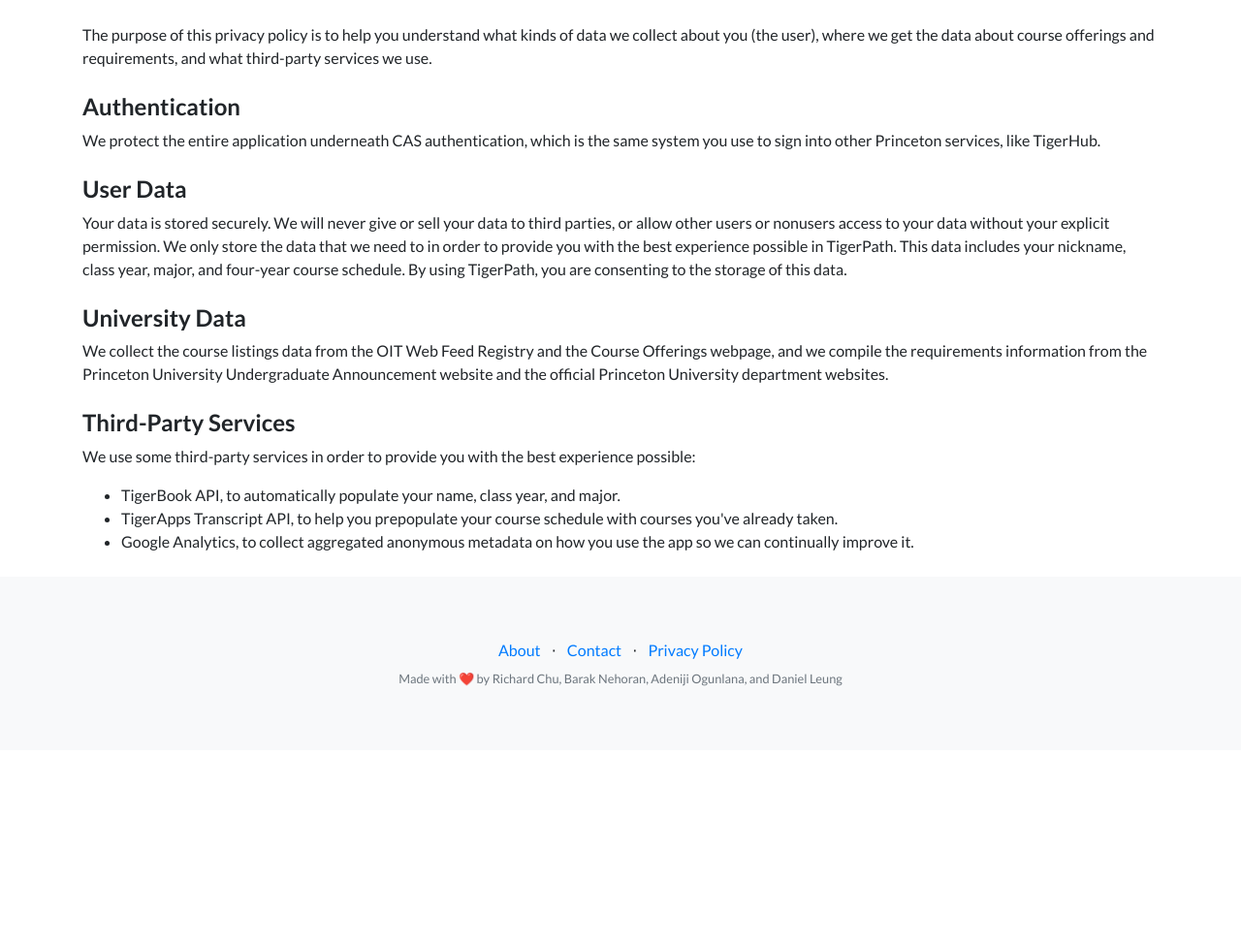
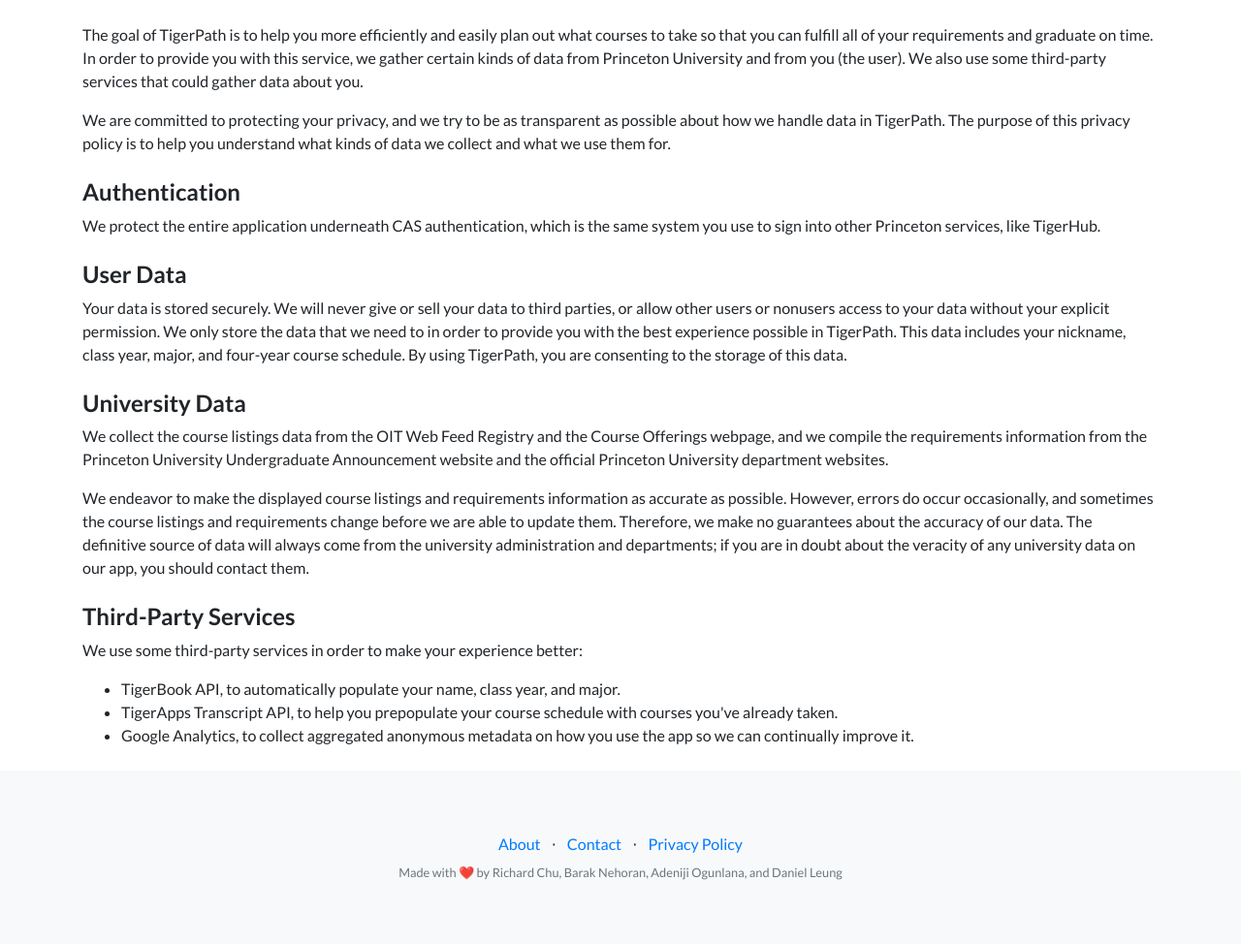
Before and after one commit to TigerAppsOrg/TigerPath, a Django app: template tigerpath/templates/tigerpath/privacy.html in a window 1280 px wide. Shown: the part 248-1222 px from the top of the page at 97% size. Before the commit the page ends 956 px from the top, so only its background shows below. Run offline with Django 3.2, Linux system fonts and the light colour scheme; the template is opened without the code that fills it, so the values that code supplies are empty; some libraries are stand-ins or nearby versions.

Commit message:
Update about formatting and privacy policy

```diff
--- a/tigerpath/static/landing/css/landing-page.css
+++ b/tigerpath/static/landing/css/landing-page.css
@@ -99,7 +99,7 @@ footer.footer {
 
 /* About page */
 
-.text-section h4 {
+.text-section {
   margin-top: 24px;
 }
 
--- a/tigerpath/templates/tigerpath/privacy.html
+++ b/tigerpath/templates/tigerpath/privacy.html
@@ -37,7 +37,8 @@
 
     <section class="container mb-4 mt-4">
       <div class="text-section">
-        <p>The purpose of this privacy policy is to help you understand what kinds of data we collect about you (the user), where we get the data about course offerings and requirements, and what third-party services we use.</p>
+        <p>The goal of TigerPath is to help you more efficiently and easily plan out what courses to take so that you can fulfill all of your requirements and graduate on time. In order to provide you with this service, we gather certain kinds of data from Princeton University and from you (the user). We also use some third-party services that could gather data about you. </p>
+        <p>We are committed to protecting your privacy, and we try to be as transparent as possible about how we handle data in TigerPath. The purpose of this privacy policy is to help you understand what kinds of data we collect and what we use them for.</p>
       </div>
       <div class="text-section">
         <h4>Authentication</h4>
@@ -50,10 +51,11 @@
       <div class="text-section">
         <h4>University Data</h4>
         <p>We collect the course listings data from the OIT Web Feed Registry and the Course Offerings webpage, and we compile the requirements information from the Princeton University Undergraduate Announcement website and the official Princeton University department websites.</p>
+        <p>We endeavor to make the displayed course listings and requirements information as accurate as possible. However, errors do occur occasionally, and sometimes the course listings and requirements change before we are able to update them. Therefore, we make no guarantees about the accuracy of our data. The definitive source of data will always come from the university administration and departments; if you are in doubt about the veracity of any university data on our app, you should contact them.</p>
       </div>
       <div class="text-section">
         <h4>Third-Party Services</h4>
-        <p>We use some third-party services in order to provide you with the best experience possible:</p>
+        <p>We use some third-party services in order to make your experience better:</p>
         <ul>
           <li>TigerBook API, to automatically populate your name, class year, and major.</li>
           <li>TigerApps Transcript API, to help you prepopulate your course schedule with courses you've already taken.</li>
```
Also changed, not shown: tigerpath/templates/tigerpath/about.html (+4 -4 lines).
